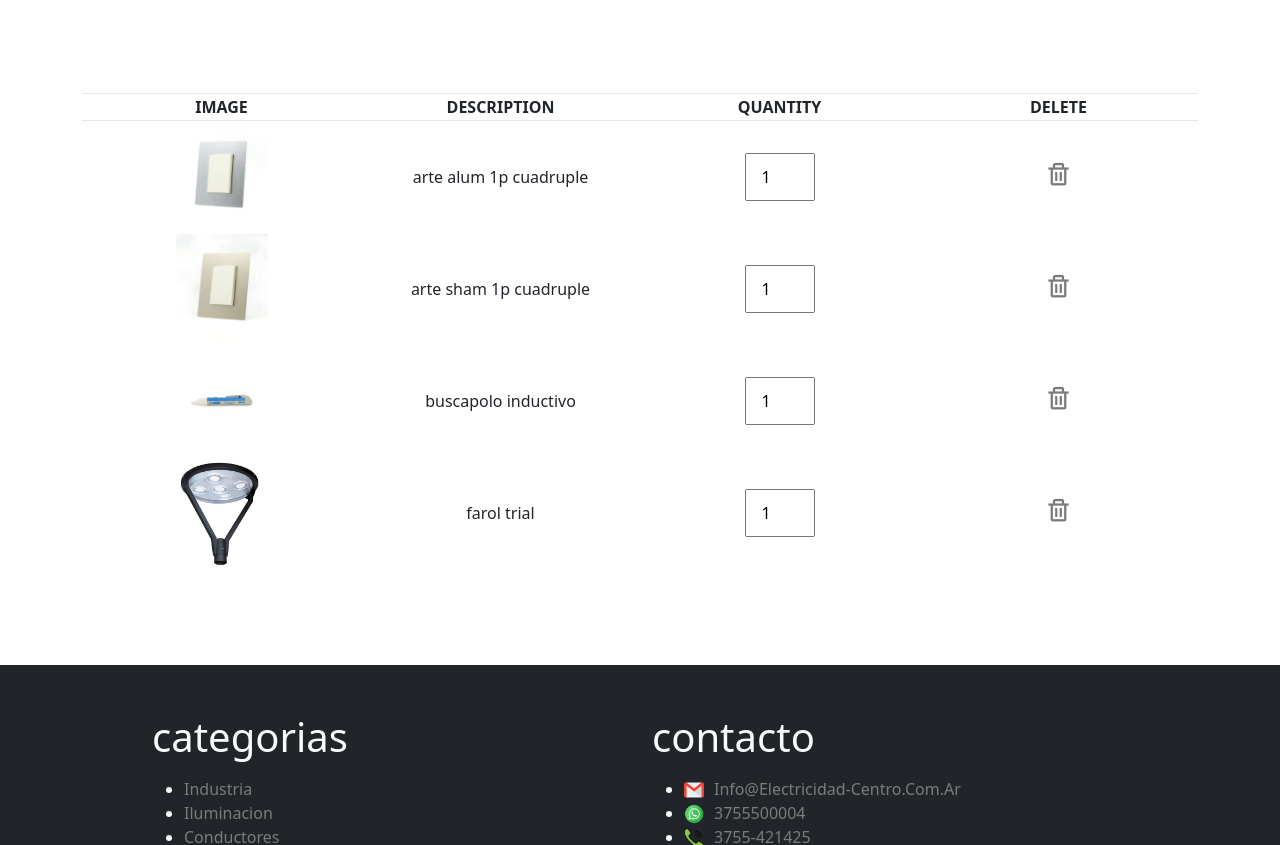
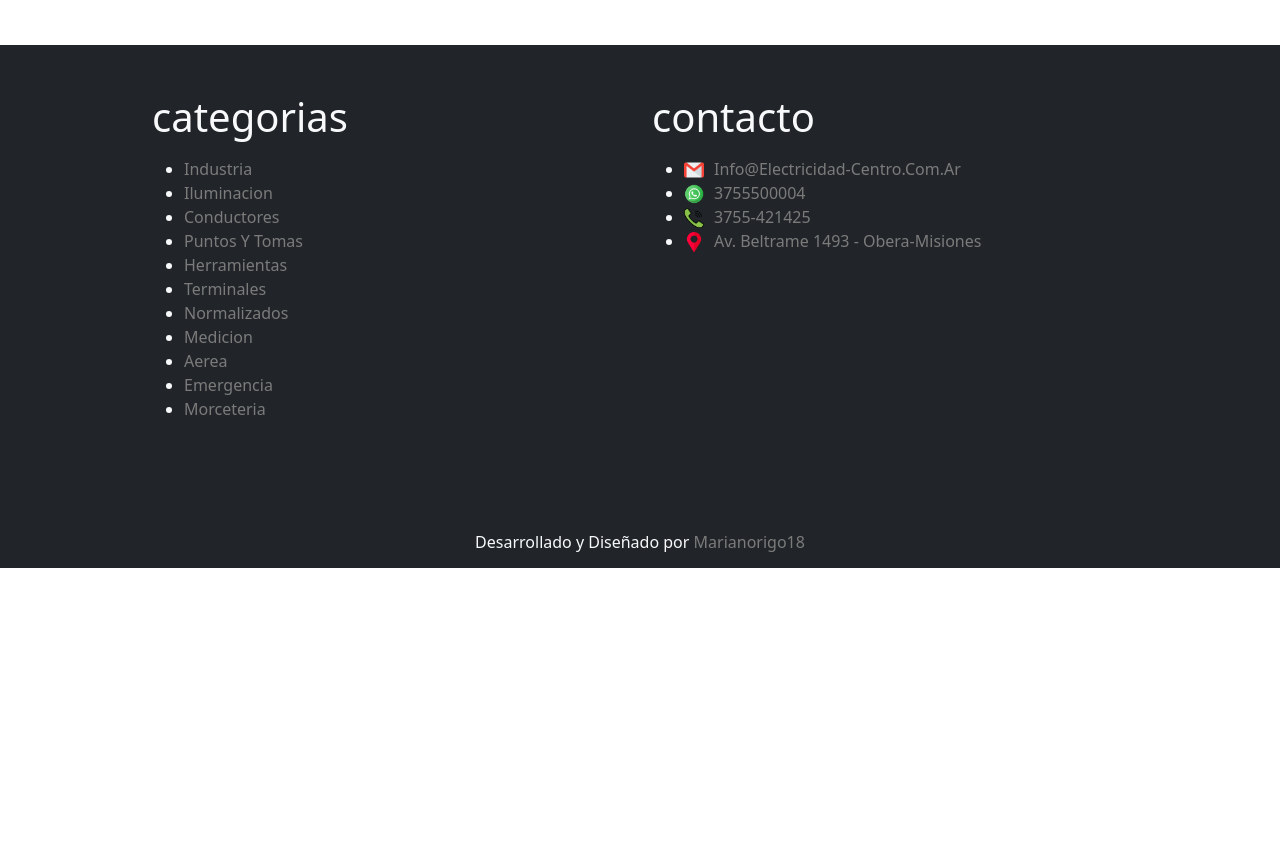
Before and after one commit to marianorigo18/PreEntrega3-Rigo, a website: page index.html in a window 1280 px wide. Shown: the part 1603-2448 px from the top of the page. After the commit the page ends 2171 px from the top, so only its background shows below. Drawn offline with nearby package versions, Linux system fonts and the light colour scheme; files whose address does not match are found by name.

Commit message:
fix commit

```diff
--- a/index.html
+++ b/index.html
@@ -113,48 +113,6 @@
         </div>
       </section>
       <!--End Categorias-->
-      <!--start cart-->
-      <section class="cart__section">
-        <div class="container cart__container my-5 py-5">
-          <table width="100%" class="table__cart">
-            <thead>
-              <tr>
-                <th>image</th>
-                <th>description</th>
-                <th>quantity</th>
-                <th>delete</th>
-              </tr>
-            </thead>
-            <tbody>
-              <tr>
-                <td><img src="./assets/armados/arte-alum-1p-cuadruple.jpg" alt=""></td>
-                <td>arte alum 1p cuadruple </td>
-                <td><input type="number" value="1"></td>
-                <td><a href="#" ><i class='bx bx-trash icon-trash' data-id="1"></i></a></td>
-              </tr>
-              <tr>
-                <td><img src="./assets/armados/arte-sham-1p-cuadruple.jpg" alt=""></td>
-                <td>arte sham 1p cuadruple </td>
-                <td><input type="number" value="1"></td>
-                <td><a href="#" ><i class='bx bx-trash icon-trash' data-id="2"></i></a></td>
-              </tr>
-              <tr>
-                <td><img src="./assets/instrumentos/buscapolo-inductivo.jpg" alt=""></td>
-                <td>buscapolo inductivo</td>
-                <td><input type="number" value="1"></td>
-                <td><a href="#" ><i class='bx bx-trash icon-trash' data-id="3"></i></a></td>
-              </tr>
-              <tr>
-                <td><img src="./assets/artefactos/faroltrial.jpg" alt=""></td>
-                <td>farol trial</td>
-                <td><input type="number" value="1"></td>
-                <td><a href="#" ><i class='bx bx-trash icon-trash' data-id="4"></i></a></td>
-              </tr>
-            </tbody>
-          </table>
-        </div>
-      </section>
-      <!--end cart-->
       <!--Bubble WhatsApp-->
       <a class="icono-whatsapp" href="https://wa.link/jimcvt"><img src="./assets/social-media/whatsapp-green.png" alt="icono de whatsapp"></a>
       <!--End WhatsApp-->
```
Also changed, not shown: assets/imgPrueba/1617789323479.jpg (deleted), assets/imgPrueba/bidireccional-canva-new.png (deleted), assets/imgPrueba/bidireccional-canva-two.png (deleted), assets/imgPrueba/bidireccional-canva.png (deleted), assets/imgPrueba/dicroica-canva.png (deleted), assets/imgPrueba/disyuntor-canva.png (deleted), assets/imgPrueba/guirnaldas-canva.png (deleted).
